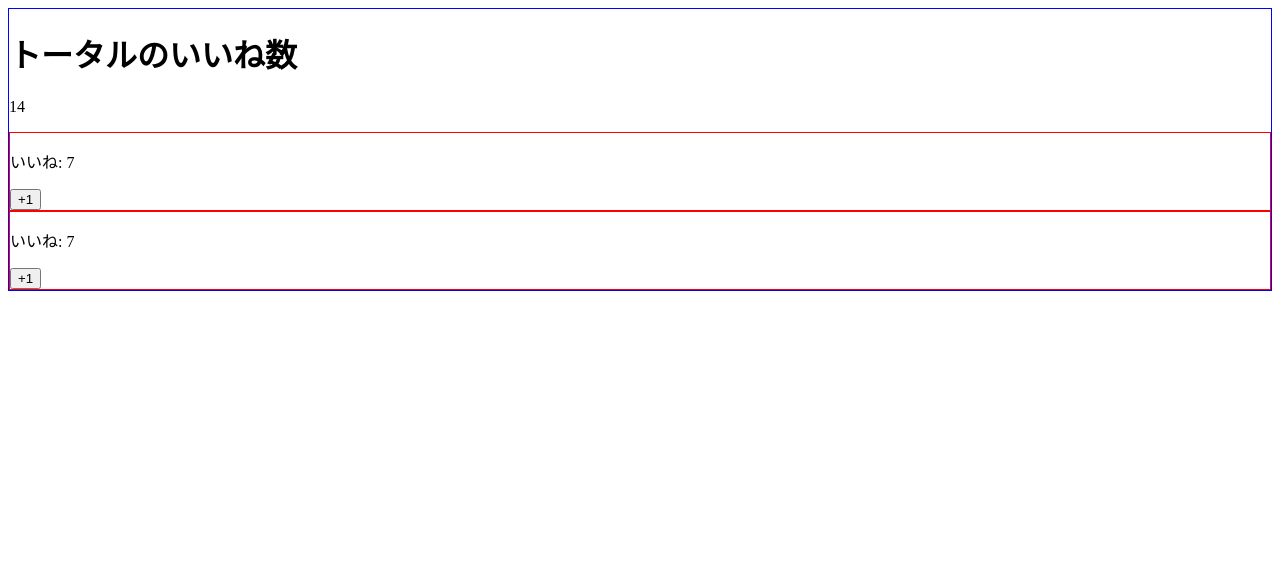
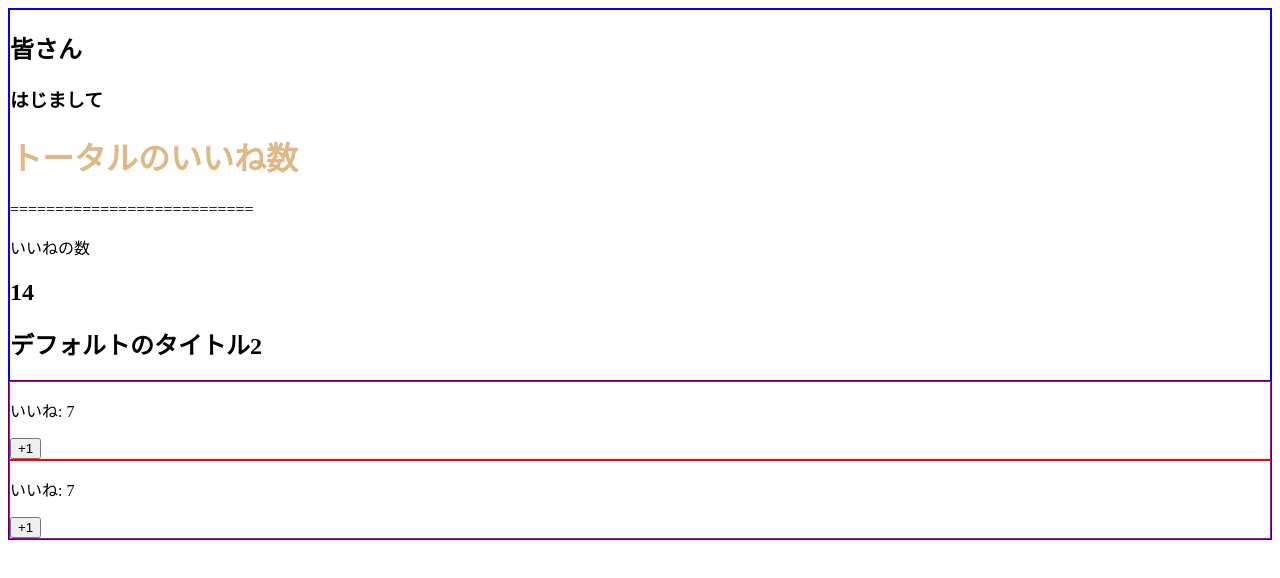
Before and after one commit to asaknkn/vue-study, a Vue app: page / in a window 1280 px wide. Shown: the top 578 px of the page. Built offline with nearby package versions, Linux system fonts and the light colour scheme.

Commit message:
use slot

```diff
--- a/src/App.vue
+++ b/src/App.vue
@@ -1,7 +1,18 @@
 <template>
   <div>
-    <LikeHeader></LikeHeader>
-    <p>{{number}}</p>
+    <LikeHeader header-text="===========================">
+      <template v-slot:title>
+        <h1>トータルのいいね数</h1>
+      </template>
+      <h2>皆さん</h2>
+      <h3>はじまして</h3>
+      <template v-slot:number>
+        <h2>{{number}}</h2>
+      </template>
+      <template #[title]></template>
+
+    </LikeHeader>
+
     <LikeNumber :total-number="number" @my-click="incrementNumber"></LikeNumber>
     <LikeNumber :total-number="number"></LikeNumber>
   </div>
@@ -13,7 +24,8 @@ import LikeHeader from "./components/LikeHeader.vue"
   export default {
     data() {
       return {
-        number: 14
+        number: 14,
+        title: "titleee"
       }
     },
     components: {
@@ -31,4 +43,7 @@ import LikeHeader from "./components/LikeHeader.vue"
   div {
     border: 1px solid blue;
   }
+  h1 {
+    color: burlywood
+  }
 </style>
--- a/src/components/LikeHeader.vue
+++ b/src/components/LikeHeader.vue
@@ -1,3 +1,20 @@
 <template>
-  <h1>トータルのいいね数</h1>
+  <div>
+    <slot></slot>
+    <slot name="title">
+      <h2>デフォルトのタイトル</h2>
+    </slot>
+    <p>{{headerText}}</p>
+    <p>いいねの数</p>
+    <slot name="number"></slot>
+    <slot name="titleee">
+      <h2>デフォルトのタイトル2</h2>
+    </slot>
+  </div>
 </template>
+
+<script>
+  export default {
+    props: ["headerText"]
+  }
+</script>
```
